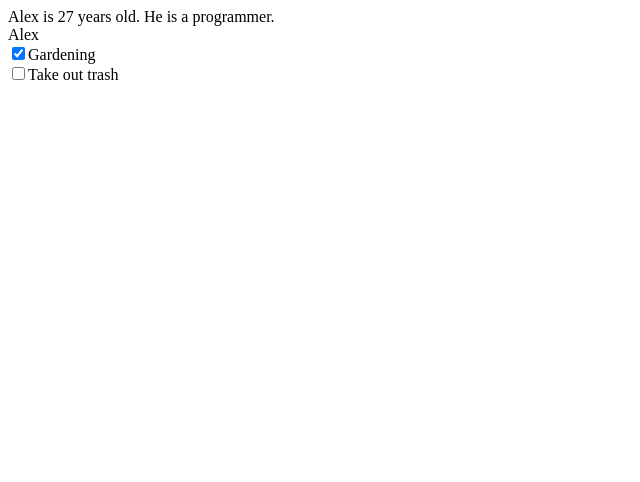
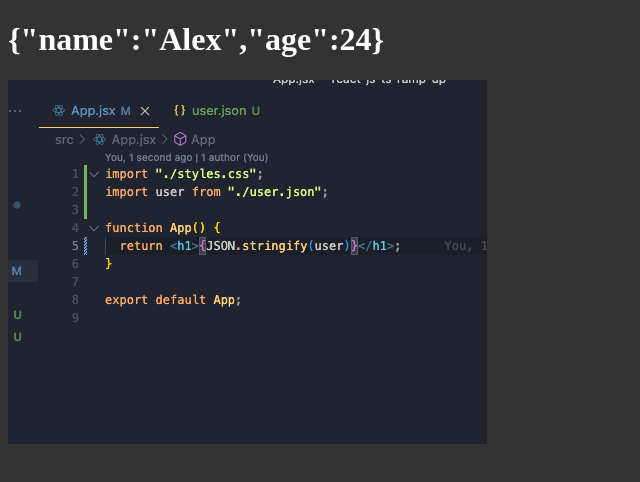
Before and after one commit to alexandrupp/react-js-ts-ramp-up, a React (Vite) app: page / in a window 1280 px wide. Shown: the top 482 px of the page, without its empty margins (0-640 px from the left). Built offline with nearby package versions, Linux system fonts and the light colour scheme.

Commit message:
Importing non JS files

```diff
--- a/src/App.jsx
+++ b/src/App.jsx
@@ -1,21 +1,14 @@
-import React from "react";
-import { Name } from "./Name";
-import { NameWithChildern } from "./NameWithChildren";
-import { TodoListItemFunction } from "./TodoListItemFunction";
-import { TodoListItemClass } from "./TodoListClass";
+import "./styles.css";
+import user from "./user.json";
+import img from "./code.png";
 
 function App() {
   return (
     <div>
-      <Name name="Alex" isProgrammer={true} />
-      <NameWithChildern>Alex</NameWithChildern>
-
-      <TodoListItemFunction isComplete>Gardening</TodoListItemFunction>
-      <TodoListItemClass>Take out trash</TodoListItemClass>
+      <h1>{JSON.stringify(user)}</h1>
+      <img src={img} />
     </div>
   );
 }
 
 export default App;
-
-<div></div>;
--- a/src/Name.jsx
+++ /dev/null
@@ -1,8 +0,0 @@
-export function Name({ name, age = 27, isProgrammer }) {
-  return (
-    <div>
-      {name} is {age} years old. He is {isProgrammer ? "" : " not"} a
-      programmer.
-    </div>
-  );
-}
--- a/src/NameWithChildren.jsx
+++ /dev/null
@@ -1,3 +0,0 @@
-export function NameWithChildern({ children }) {
-  return <div>{children}</div>;
-}
--- a/src/TodoListClass.jsx
+++ /dev/null
@@ -1,12 +0,0 @@
-import React from "react";
-
-export class TodoListItemClass extends React.Component {
-  render() {
-    return (
-      <label>
-        <input type="checkbox" defaultChecked={this.props.isComplete} />
-        {this.props.children}
-      </label>
-    );
-  }
-}
--- a/src/TodoListItemFunction.jsx
+++ /dev/null
@@ -1,9 +0,0 @@
-export function TodoListItemFunction({ children, isComplete }) {
-  return (
-    <label>
-      <input type="checkbox" defaultChecked={isComplete} />
-      {children}
-      <br></br>
-    </label>
-  );
-}
--- /dev/null
+++ b/src/styles.css
@@ -0,0 +1,4 @@
+body {
+  background: #333;
+  color: white;
+}
--- /dev/null
+++ b/src/user.json
@@ -0,0 +1,4 @@
+{
+  "name": "Alex",
+  "age": 24
+}
```
Also changed, not shown: src/code.png (added).
